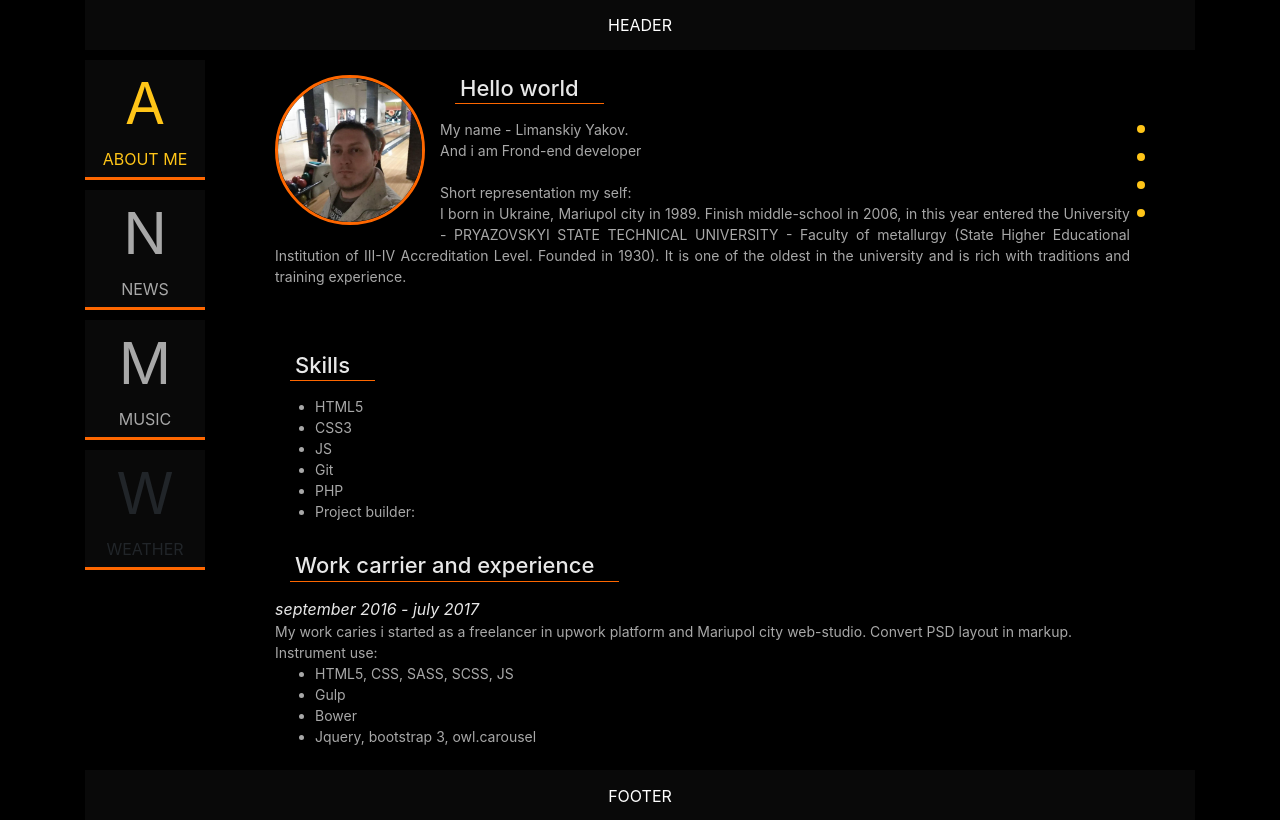
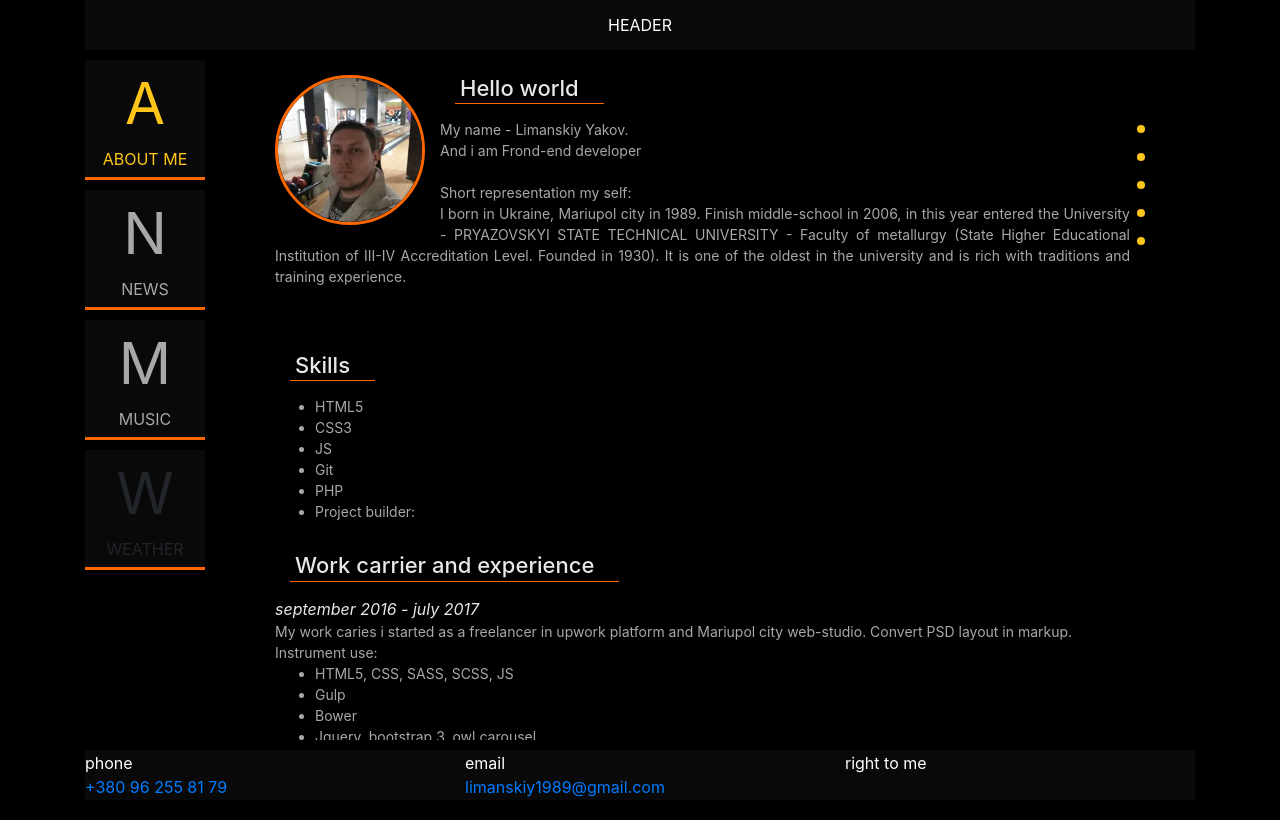
Before and after one commit to zuggosh/portfolio, an Angular app: page / in a window 1280 px wide. Built offline with nearby package versions, Linux system fonts and the light colour scheme.

Commit message:
start add to footer html

```diff
--- a/src/app/about-me/about-me.component.html
+++ b/src/app/about-me/about-me.component.html
@@ -17,6 +17,11 @@
     <li class="aboutMe__navItem">
       <a (click)="slideToElement('language')" class="aboutMe__navLink"></a>
       <span class="aboutMe__navTitle">language</span>
+    </li>
+
+    <li class="aboutMe__navItem">
+      <a (click)="slideToElement('project')" class="aboutMe__navLink"></a>
+      <span class="aboutMe__navTitle">Project</span>
     </li>
   </ul>
 
@@ -102,5 +107,12 @@
       At the level of reading technical documentation (Intermediate)
     </div>
 
+    <h1 id="project" class="aboutMe__title">This project</h1>
+    <div class="aboutMe__desc">
+      When i started this project planed only how training last angular version (at that moment last Angular
+      have number 6 :) ), but very soon i understand opportunities creating platform. And i don't have
+      good introduction my self in internet, so that project transformate in site-portfolio.
+    </div>
+
   </div>
 </div>
--- a/src/app/app.component.html
+++ b/src/app/app.component.html
@@ -54,7 +54,19 @@
     <div class="container">
         <div class="footer__blockWrap">
             <div class="footer__block">
-                FOOTER
+                <div class="row">
+                    <div class="col-4">
+                        <div class="footer__label">phone</div>
+                        <a class="footer__info" href="tel:+380962558179">+380 96 255 81 79</a>
+                    </div>
+                    <div class="col-4">
+                        <div class="footer__label">email</div>
+                        <a class="footer__info" href="mailto:limanskiy1989@gmail.com">limanskiy1989@gmail.com</a>
+                    </div>
+                    <div class="col-4">
+                        <div class="footer__label">right to me</div>
+                    </div>
+                </div>
             </div>
         </div>
     </div>
--- a/src/app/app.component.scss
+++ b/src/app/app.component.scss
@@ -1,4 +1,5 @@
 @import "variable";
+@import "styleAssets";
 
 @keyframes slowLightingBackground {
   0%   {
@@ -79,7 +80,7 @@
   &__content{
     overflow-y: scroll;
     overflow-x: hidden;
-    height: calc(100vh - 100px);
+    height: calc(100vh - 120px);
   }
 }
 
@@ -135,9 +136,6 @@
     color: white;
   }
   &__block{
-    display: flex;
-    align-items: center;
-    justify-content: center;
     height: 50px;
     width: 100%;
     transition: all 0.5s ease-in-out;
@@ -153,4 +151,7 @@
       box-shadow: 0px -14px 20px -10px rgba(255,255,255,0.1);
     }
   }
+  &__label{
+
+  }
 }
```
Also changed, not shown: src/app/about-me/about-me.component.ts (+0 -10 lines), src/app/styleAssets.scss (added).
